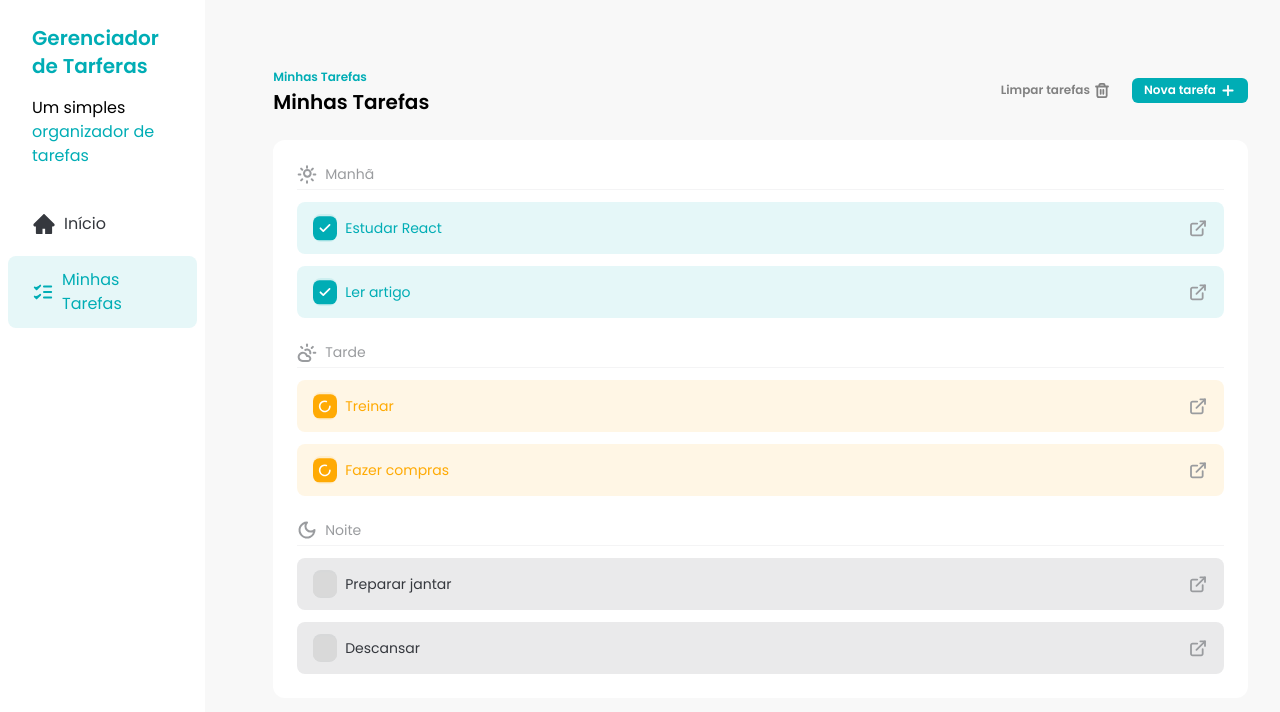
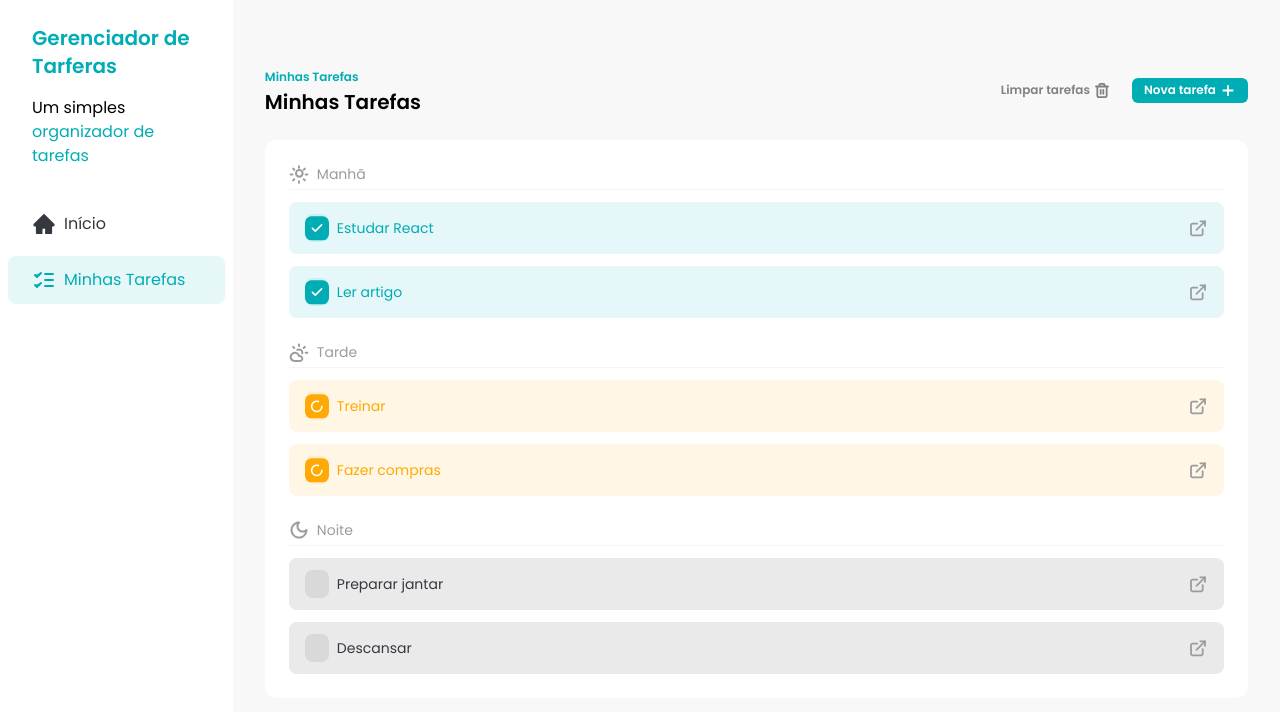
Before and after one commit to Andersonamalta/task-manager, a React (Vite) app: page / in a window 1280 px wide. Shown: the top 712 px of the page. Built offline with nearby package versions, Linux system fonts and the light colour scheme.

Commit message:
feat: update spacing between sidebar and task

```diff
--- a/src/App.jsx
+++ b/src/App.jsx
@@ -3,7 +3,7 @@
 
 function App() {
   return (
-    <div className="flex gap-9">
+    <div className="flex">
       <Sidebar />
       <Tasks />
     </div>
--- a/src/components/Sidebar.jsx
+++ b/src/components/Sidebar.jsx
@@ -4,7 +4,7 @@
 
 const Sidebar = () => {
   return (
-    <div className="h-screen w-64 bg-white">
+    <div className="h-screen w-72 bg-white">
       <div className="space-y-4 px-8 py-6">
         <h1 className="text-xl font-semibold text-[#00ADB5]">
           Gerenciador de Tarferas
--- a/src/components/Tasks.jsx
+++ b/src/components/Tasks.jsx
@@ -42,7 +42,7 @@
   }
 
   return (
-    <div className="w-full px-8 py-16">
+    <div className="w-full space-y-6 px-8 py-16">
       <div className="flex w-full justify-between">
         <div>
           <span className="text-xs font-semibold text-[#00ADB5]">
@@ -65,7 +65,7 @@
 
       {/* Lista de tarefas */}
 
-      <div className="mt-6 rounded-xl bg-white p-6">
+      <div className="rounded-xl bg-white p-6">
         {/* Manhã */}
         <div className="space-y-3">
           <TaskSeparator title="Manhã" icon={<SunIcon />} />
```
